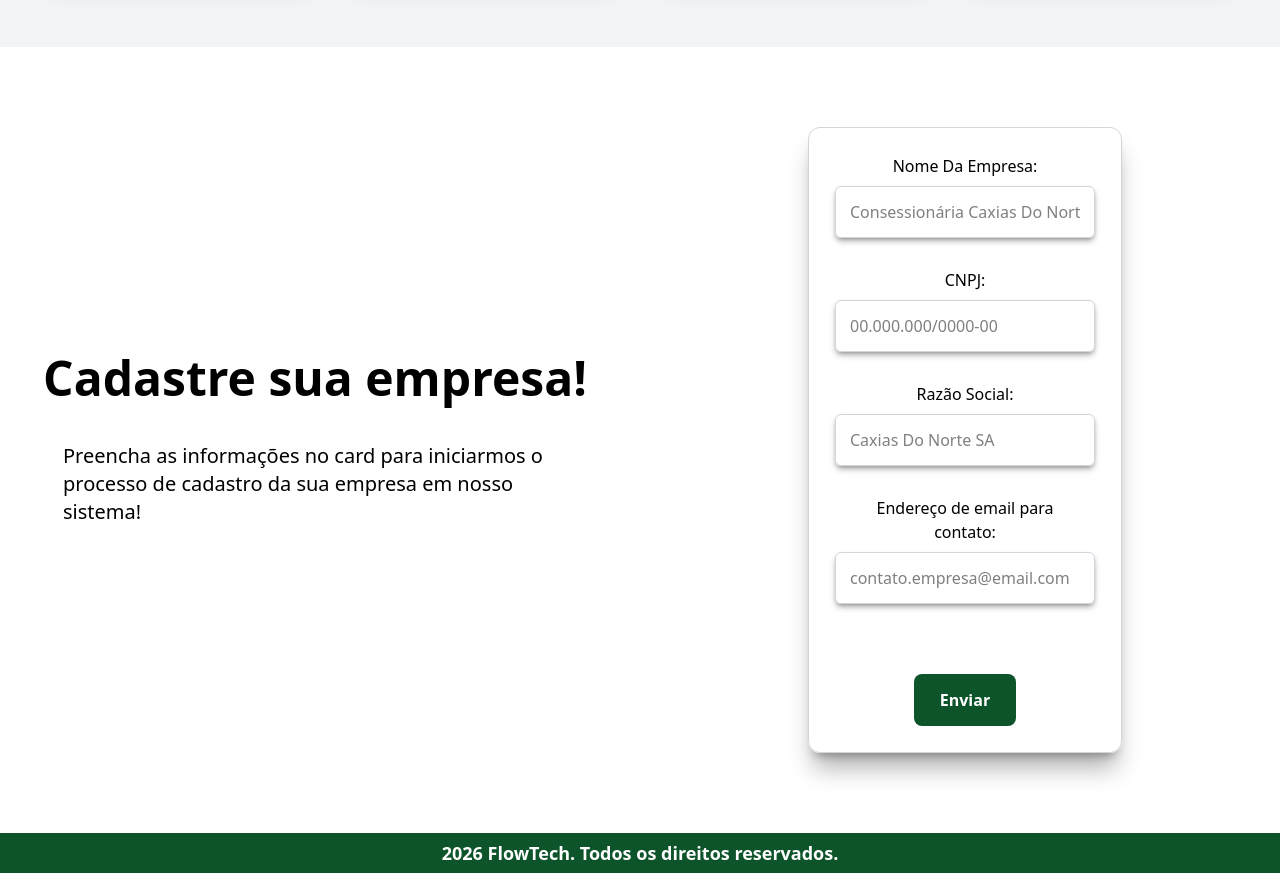
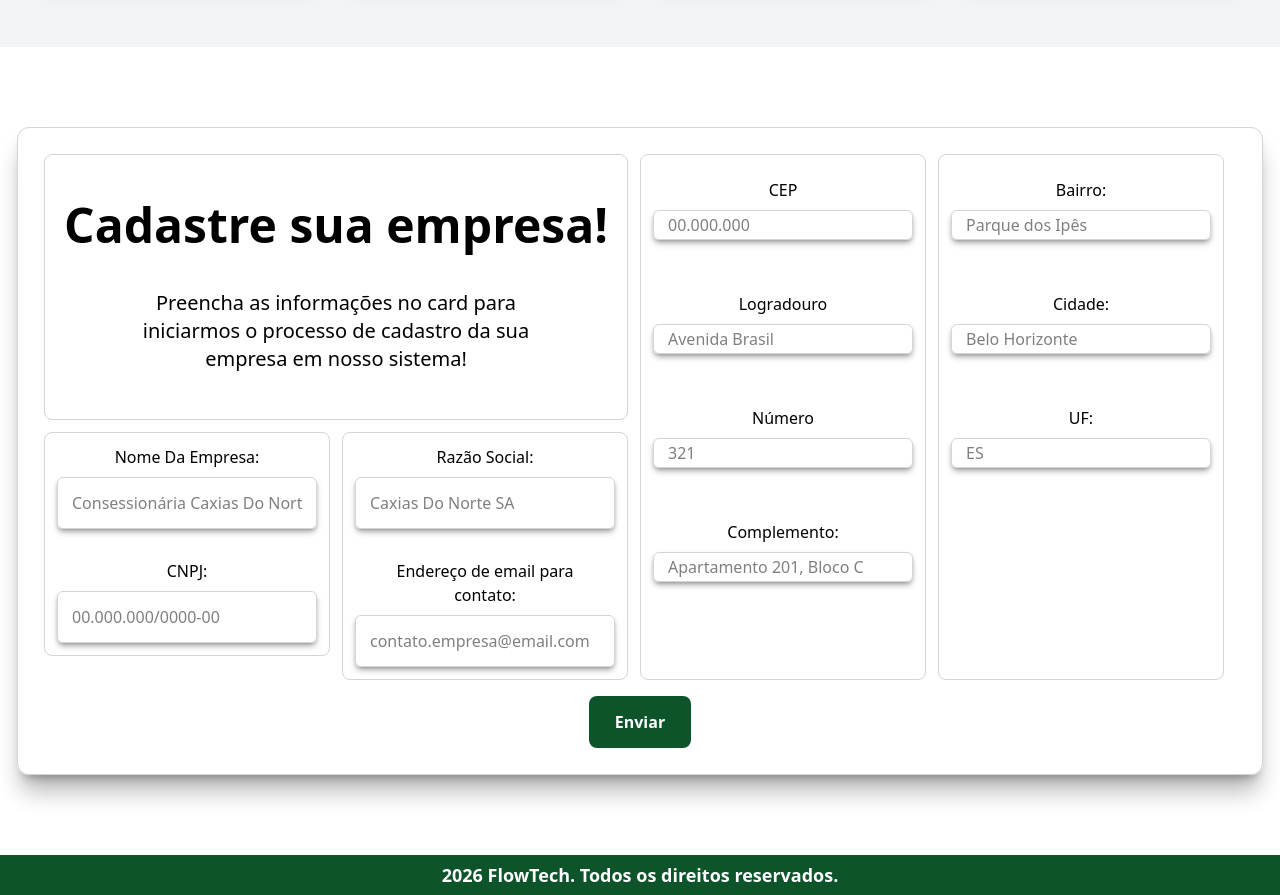
Before and after one commit to FlowTech-05/Aplicacao-Web, a website: page public/index.html in a window 1280 px wide. Shown: the part 2580-3475 px from the top of the page. Before the commit the page ends 3453 px from the top, so only its background shows below. Drawn offline with nearby package versions, Linux system fonts and the light colour scheme.

Commit message:
feat: cadastro de empresa com integracao com a viacep

```diff
--- a/public/index.html
+++ b/public/index.html
@@ -7,6 +7,7 @@
   <title>FlowTech | Home</title>
   <link rel="stylesheet" href="./css/output.css" />
   <script src="https://cdn.jsdelivr.net/npm/@tailwindcss/browser@4"></script>
+  <script src="js/index.js"></script>
 </head>
 
 <body>
@@ -17,11 +18,16 @@
     </span>
 
     <nav class="flex flex-wrap justify-center gap-1 text-sm sm:gap-3 lg:gap-5">
-      <a href="index.html#nossa_missao" class="rounded px-3 py-2 transition duration-150 ease-in-out hover:bg-green-500 sm:px-4">Nossa Missão</a>
-      <a href="index.html#produto" class="rounded px-3 py-2 transition duration-150 ease-in-out hover:bg-green-500 sm:px-4">Nossa Solucão</a>
-      <a href="index.html#recursos" class="rounded px-3 py-2 transition duration-150 ease-in-out hover:bg-green-500 sm:px-4">Recursos</a>
-      <a href="index.html#secao_cadastro" class="rounded px-3 py-2 transition duration-150 ease-in-out hover:bg-green-500 sm:px-4">Contato</a>
-      <a href="login-cadastro.html" class="bg-green-500 rounded px-3 py-2 transition duration-150 ease-in-out hover:bg-gray-100 sm:px-4">Entrar</a>
+      <a href="index.html#nossa_missao"
+        class="rounded px-3 py-2 transition duration-150 ease-in-out hover:bg-green-500 sm:px-4">Nossa Missão</a>
+      <a href="index.html#produto"
+        class="rounded px-3 py-2 transition duration-150 ease-in-out hover:bg-green-500 sm:px-4">Nossa Solucão</a>
+      <a href="index.html#recursos"
+        class="rounded px-3 py-2 transition duration-150 ease-in-out hover:bg-green-500 sm:px-4">Recursos</a>
+      <a href="index.html#secao_cadastro"
+        class="rounded px-3 py-2 transition duration-150 ease-in-out hover:bg-green-500 sm:px-4">Contato</a>
+      <a href="login-cadastro.html"
+        class="bg-green-500 rounded px-3 py-2 transition duration-150 ease-in-out hover:bg-gray-100 sm:px-4">Entrar</a>
     </nav>
   </header>
 
@@ -80,7 +86,8 @@
       </div>
     </section>
 
-    <section id="nossa_missao" class="flex flex-col items-center gap-8 bg-gray-100 px-6 py-10 sm:px-10 lg:gap-10 lg:px-16 lg:py-16">
+    <section id="nossa_missao"
+      class="flex flex-col items-center gap-8 bg-gray-100 px-6 py-10 sm:px-10 lg:gap-10 lg:px-16 lg:py-16">
       <div class="flex w-full max-w-4xl flex-col gap-5 text-center">
         <h2 class="font-bold text-gray-700">Nossa Missão</h2>
         <p class="text-3xl font-bold leading-tight sm:text-4xl">
@@ -216,42 +223,110 @@
       <div class="h-20"></div>
       <div>
         <div class="flex justify-center items-center gap-5">
-          <div class="flex justify-center w-1/2 items-center flex-col h-[30dvh] ">
+
+          <div class="flex w-1/2 h-10/10 justify-center items-center">
+            <div
+              class="flex flex-col flex justify-center items-center text-center h-fit w-fit rounded-xl border-1 border-gray-300 shadow-xl/30 inset-shadow-indigo-500 p-6.5">
+              <div class="flex flex-row gap-3">
+                <div class="flex flex-col gap-3">
+                  <div class="flex p-3 border border-gray-300 rounded-lg">
+                    <div class="flex justify-center items-center flex-col h-[30dvh] ">
                       <h3 class=" text-4xl md:text-5xl font-bold">Cadastre sua empresa!</h3>
                       <div class="h-10"></div>
                       <span class="w-4/5 text-xl">Preencha as informações no card para iniciarmos o processo de cadastro da sua
                         empresa em nosso sistema!</span>
                     </div>
-          <div class="flex w-1/2 h-10/10 justify-center items-center">
-            <div
-              class="flex flex-col flex justify-center items-center text-center h-fit w-fit rounded-xl border-1 border-gray-300 shadow-xl/30 inset-shadow-indigo-500 p-6.5">
+                  </div>
+                  <div class="flex flex-row gap-3">
+                    <div class="flex flex-col border border-gray-300 p-3 rounded-lg h-fit">
                       <div class="flex flex-col justify-center items-center gap-2">
                         <label class="w-4/5" for="">Nome Da Empresa:</label>
-                <input class="border-1 rounded-md border-gray-300 p-3.5 shadow-md/30 inset-shadow-indigo-500 w-65 h-1/10 "
+                        <input
+                          class="border-1 rounded-md border-gray-300 p-3.5 shadow-md/30 inset-shadow-indigo-500 w-65 h-1/10 "
                           type="text" placeholder="Consessionária Caxias Do Norte" />
                       </div>
                       <div class="h-[30px]"></div>
                       <div class="flex flex-col justify-center items-center gap-2">
                         <label class="w-4/5" for="">CNPJ:</label>
-                <input class="border-1 rounded-md border-gray-300 p-3.5 shadow-md/30 inset-shadow-indigo-500 w-65 h-1/10"
-                  type="number" name="" id="" placeholder="00.000.000/0000-00"/>
+                        <input
+                          class="border-1 rounded-md border-gray-300 p-3.5 shadow-md/30 inset-shadow-indigo-500 w-65 h-1/10"
+                          type="number" name="" id="" placeholder="00.000.000/0000-00" />
                       </div>
-              <div class="h-[30px]"></div>
+                    </div>
+                    <div class="flex flex-col border border-gray-300 p-3 rounded-lg h-fit">
                       <div class="flex flex-col justify-center items-center gap-2">
                         <label class="w-4/5" for="">Razão Social:</label>
-                <input class="border-1 rounded-md border-gray-300 p-3.5 shadow-md/30 inset-shadow-indigo-500 w-65 h-1/10"
-                  type="text" name="" id="" placeholder="Caxias Do Norte SA"/>
+                        <input
+                          class="border-1 rounded-md border-gray-300 p-3.5 shadow-md/30 inset-shadow-indigo-500 w-65 h-1/10"
+                          type="text" name="" id="" placeholder="Caxias Do Norte SA" />
                       </div>
                       <div class="h-[30px]"></div>
                       <div class="flex flex-col justify-center items-center gap-2">
                         <label class="w-4/5" for="">Endereço de email para contato:</label>
-                <input class="border-1 rounded-md border-gray-300 p-3.5 shadow-md/30 inset-shadow-indigo-500 w-65 h-1/10"
-                  type="text" name="" id="" placeholder="contato.empresa@email.com"/>
+                        <input
+                          class="border-1 rounded-md border-gray-300 p-3.5 shadow-md/30 inset-shadow-indigo-500 w-65 h-1/10"
+                          type="text" name="" id="" placeholder="contato.empresa@email.com" />
+                      </div>
+                    </div>
+                  </div class="flex flex-row">
+                </div>
+                <div class="flex flex-col border border-gray-300 p-3 rounded-lg p-3">
+                  <div class="flex flex-col justify-center items-center gap-2">
+                    <label class="w-4/5">CEP</label>
+                    <input
+                      class="border-1 rounded-md border-gray-300 p-3.5 shadow-md/30 inset-shadow-indigo-500 w-65 h-1/10 "
+                      type="text" placeholder="00.000.000" id="ipt_cep"
+                      onblur="completarCampos(document.getElementById('ipt_cep').value)" />
                   </div>
                   <div class="h-[30px]"></div>
+                  <div class="flex flex-col justify-center items-center gap-2">
+                    <label class="w-4/5">Logradouro</label>
+                    <input
+                      class="border-1 rounded-md border-gray-300 p-3.5 shadow-md/30 inset-shadow-indigo-500 w-65 h-1/10"
+                      type="text" name="" id="ipt_logradouro" placeholder="Avenida Brasil"/>
+                  </div>
+                  <div class="h-[30px]"></div>
+                  <div class="flex flex-col justify-center items-center gap-2">
+                    <label class="w-4/5">Número</label>
+                    <input
+                      class="border-1 rounded-md border-gray-300 p-3.5 shadow-md/30 inset-shadow-indigo-500 w-65 h-1/10"
+                      type="text" name="" id="ipt_numero" placeholder="321" />
+                  </div>
+                  <div class="h-[30px]"></div>
+                  <div class="flex flex-col justify-center items-center gap-2">
+                    <label class="w-4/5">Complemento:</label>
+                    <input
+                      class="border-1 rounded-md border-gray-300 p-3.5 shadow-md/30 inset-shadow-indigo-500 w-65 h-1/10"
+                      type="text" name="" id="ipt_complemento" placeholder="Apartamento 201, Bloco C" />
+                  </div>
+                </div>
+                <div class="flex flex-col border border-gray-300 p-3 rounded-lg p-3">
+                  <div class="flex flex-col justify-center items-center gap-2">
+                    <label class="w-4/5">Bairro:</label>
+                    <input
+                      class="border-1 rounded-md border-gray-300 p-3.5 shadow-md/30 inset-shadow-indigo-500 w-65 h-1/10"
+                      type="text" name="" id="ipt_bairro" placeholder="Parque dos Ipês" />
+                  </div>
+                  <div class="h-[30px]"></div>
+                  <div class="flex flex-col justify-center items-center gap-2">
+                    <label class="w-4/5">Cidade:</label>
+                    <input
+                      class="border-1 rounded-md border-gray-300 p-3.5 shadow-md/30 inset-shadow-indigo-500 w-65 h-1/10"
+                      type="text" name="" id="ipt_cidade" placeholder="Belo Horizonte" />
+                  </div>
+                  <div class="h-[30px]"></div>
+                  <div class="flex flex-col justify-center items-center gap-2">
+                    <label class="w-4/5">UF:</label>
+                    <input
+                      class="border-1 rounded-md border-gray-300 p-3.5 shadow-md/30 inset-shadow-indigo-500 w-65 h-1/10"
+                      type="text" name="" id="ipt_uf" placeholder="ES" />
+                  </div>
+                  <div class="h-[30px]"></div>
+                </div>
                 <div class="h-10"></div>
+              </div>
               <button
-                class="w-fit h-[5vh] md:h-1/10 font-semibold text-white rounded-lg bg-green-900 transition delay-50 duration-300 ease-in-out hover:-translate-y-1 hover:scale-110 hover:bg-green-500 pt-3.5 pb-3.5 pr-6.5 pl-6.5">Enviar</button>
+                class="w-fit h-[5vh] md:h-1/10 font-semibold text-white rounded-lg bg-green-900 transition delay-50 duration-300 ease-in-out hover:-translate-y-1 hover:scale-110 hover:bg-green-500 pt-3.5 pb-3.5 pr-6.5 pl-6.5 mt-4">Enviar</button>
             </div>
           </div>
         </div>
--- /dev/null
+++ b/public/js/index.js
@@ -0,0 +1,15 @@
+async function completarCampos(cep) {
+    let cepTratado = cep.replace(/\D/g, "")
+
+    let resposta = await fetch(`https://viacep.com.br/ws/${cepTratado}/json/`);
+    let dadosJSON = await resposta.json();
+
+    if(dadosJSON.erro) {
+        alert('CEP Inválido')
+        return
+    }
+    document.getElementById('ipt_logradouro').value = dadosJSON.logradouro;
+    document.getElementById('ipt_cidade').value = dadosJSON.localidade;
+    document.getElementById('ipt_uf').value = dadosJSON.uf;
+    document.getElementById('ipt_bairro').value = dadosJSON.bairro;
+}
```
Also changed, not shown: src/controllers/cadastroEmpresaController.js (added, +47 -0 lines). Lines whose indentation alone changed are shown as unchanged.
